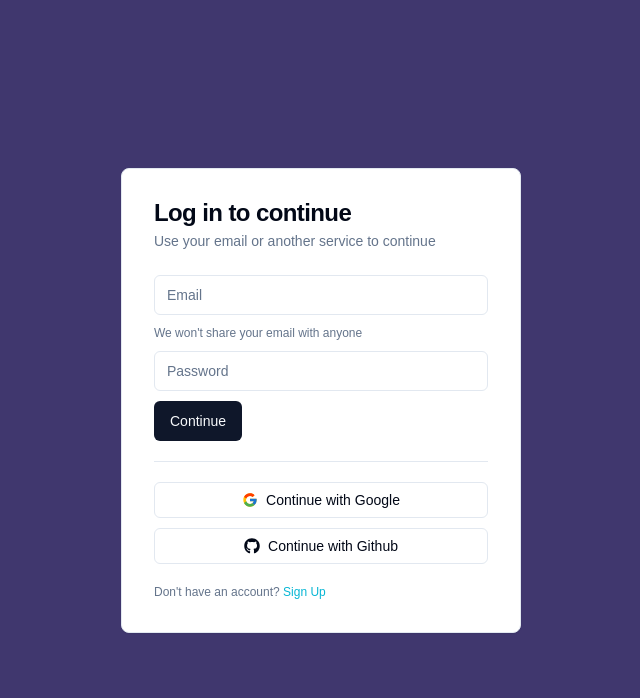
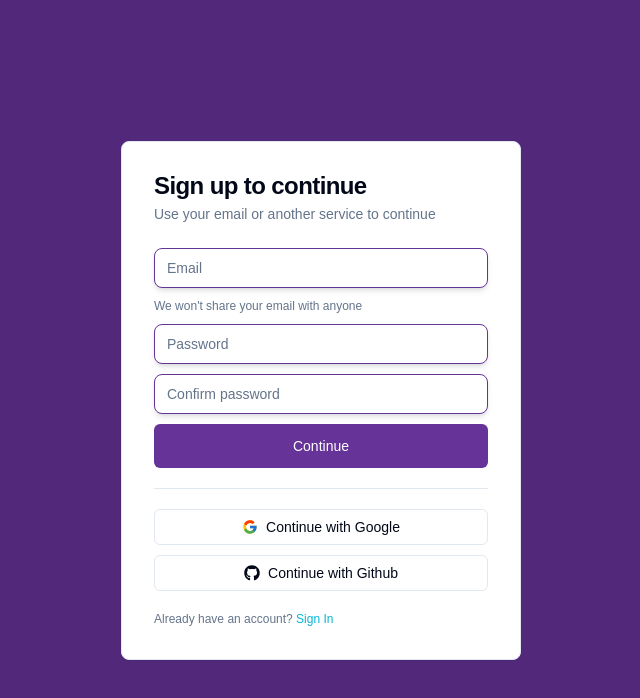
Before and after one commit to AbhinavMangalore16/nexus, a Next.js app: page / in a window 1280 px wide. Both pictures are taken after a click on the element "Sign Up". Shown: the top 698 px of the page, without its empty margins (319-959 px from the left). Built offline with nearby package versions, Linux system fonts and the light colour scheme.

Commit message:
sign-up card done

```diff
--- a/src/features/auth/components/auth-display.tsx
+++ b/src/features/auth/components/auth-display.tsx
@@ -8,9 +8,9 @@ import { SignUpCard } from "./signup-card";
 export const AuthDisplay = () =>{
     const [state, setState] = useState<SignInFlow>("signIn");
     return (
-        <div className="h-full flex items-center justify-center bg-[#40376E]">
+        <div className="h-full flex items-center justify-center bg-[#51287A]">
             <div className="md: h-auto w-[400px]">
-                {state === "signIn" ? <SignInCard/>:<SignUpCard/>}
+                {state === "signIn" ? <SignInCard setState={setState}/>:<SignUpCard setState={setState}/>}
             </div>
         </div>
     );
--- a/src/features/auth/components/signin-card.tsx
+++ b/src/features/auth/components/signin-card.tsx
@@ -1,10 +1,16 @@
-import { FcGoogle } from "react-icons/fc"
-import { Card, CardContent, CardDescription, CardHeader, CardTitle } from "@/components/ui/card"
-import { Input } from "@/components/ui/input"
+import { FcGoogle } from "react-icons/fc";
+import { Card, CardContent, CardDescription, CardHeader, CardTitle } from "@/components/ui/card";
+import { Input } from "@/components/ui/input";
 import { Button } from "@/components/ui/button";
 import { Separator } from "@/components/ui/separator";
 import { FaGithub } from "react-icons/fa";
-export const SignInCard = () => {
+import { SignInFlow } from "../types";
+
+interface SignInCardProps {
+    setState: (state: SignInFlow) => void;
+}
+
+export const SignInCard = ({ setState }: SignInCardProps) => {
     return (
         <Card className="h-full w-full p-8">
             <CardHeader className="px-0 pt-0">
@@ -17,53 +23,95 @@ export const SignInCard = () => {
             </CardHeader>
             <CardContent className="space-y-5 px-0 pb-0">
                 <form className="space-y-2.5">
-                    <Input disabled={false}
+                    <Input
+                        disabled={false}
                         value=""
                         onChange={() => { }}
                         placeholder="Email"
                         type="email"
                         required
+                        className="
+                        border border-[#663399]
+                        rounded-lg
+                        shadow-md
+                        focus:ring-[#663399]
+                        focus:border-[#663399]
+                        hover:shadow-lg
+                        transition-all
+                        duration-200
+                        ease-in-out
+                        "
                     />
                     <p className="mt-2 text-xs text-muted-foreground" role="region" aria-live="polite">
                         We won&apos;t share your email with anyone
                     </p>
-                    <Input disabled={false}
+                    <Input
+                        disabled={false}
                         value=""
                         onChange={() => { }}
                         placeholder="Password"
                         type="password"
                         required
+                        className="
+                        border border-[#663399]
+                        rounded-lg
+                        shadow-md
+                        focus:ring-[#663399]
+                        focus:border-[#663399]
+                        hover:shadow-lg
+                        transition-all
+                        duration-200
+                        ease-in-out
+                        "
                     />
-                    <Button type="submit">
+
+                    <Button className="w-full bg-[#663399] hover:bg-[#7C43B4] text-white">
                         Continue
                     </Button>
                 </form>
                 <Separator />
                 <div className="flex flex-col gap-y-2.5">
-                    <Button disabled={false}
+                    <Button
+                        disabled={false}
                         onClick={() => { }}
                         variant="outline"
                         size="sm"
-                        className="w-full relative"
+                        className="
+                        w-full
+                        relative
+                        hover:bg-[#E3D1F9]
+                        transition-all
+                        duration-200
+                        ease-in-out
+                        "
                     >
                         <FcGoogle className="size-5" />
                         Continue with Google
                     </Button>
-                    <Button disabled={false}
+                    <Button
+                        disabled={false}
                         onClick={() => { }}
                         variant="outline"
                         size="sm"
-                        className="w-full relative"
+                        className="
+                        w-full
+                        relative
+                        hover:bg-[#E3D1F9]
+                        transition-all
+                        duration-200
+                        ease-in-out
+                        "
                     >
                         <FaGithub className="size-5" />
                         Continue with Github
                     </Button>
                 </div>
+
                 <p className="text-xs text-muted-foreground">
-                    Don't have an account? <span className="text-cyan-500 hover:underline cursor-pointer">
+                    Don't have an account? <span onClick={() => setState("signUp")} className="text-cyan-500 hover:underline cursor-pointer">
                         Sign Up</span>
                 </p>
             </CardContent>
         </Card>
-    )
-}
+    );
+};
--- a/src/features/auth/components/signup-card.tsx
+++ b/src/features/auth/components/signup-card.tsx
@@ -1,7 +1,135 @@
-export const SignUpCard = () => {
+import { FcGoogle } from "react-icons/fc";
+import { Card, CardContent, CardDescription, CardHeader, CardTitle } from "@/components/ui/card";
+import { Input } from "@/components/ui/input";
+import { Button } from "@/components/ui/button";
+import { Separator } from "@/components/ui/separator";
+import { FaGithub } from "react-icons/fa";
+import { SignInFlow } from "../types";
+
+interface SignUpCardProps {
+    setState: (state: SignInFlow) => void;
+}
+
+export const SignUpCard = ({ setState }: SignUpCardProps) => {
     return (
-        <div>
-            SignUp Card
-        </div>
-    )
-}
+        <Card className="h-full w-full p-8">
+            <CardHeader className="px-0 pt-0">
+                <CardTitle>
+                    Sign up to continue
+                </CardTitle>
+                <CardDescription>
+                    Use your email or another service to continue
+                </CardDescription>
+            </CardHeader>
+            <CardContent className="space-y-5 px-0 pb-0">
+                <form className="space-y-2.5">
+                    <Input
+                        disabled={false}
+                        value=""
+                        onChange={() => {}}
+                        placeholder="Email"
+                        type="email"
+                        required
+                        className="
+                        border border-[#663399]
+                        rounded-lg
+                        shadow-md
+                        focus:ring-[#663399]
+                        focus:border-[#663399]
+                        hover:shadow-lg
+                        transition-all
+                        duration-200
+                        ease-in-out
+                        "
+                    />
+                    <p className="mt-2 text-xs text-muted-foreground" role="region" aria-live="polite">
+                        We won&apos;t share your email with anyone
+                    </p>
+                    <Input
+                        disabled={false}
+                        value=""
+                        onChange={() => {}}
+                        placeholder="Password"
+                        type="password"
+                        required
+                        className="
+                        border border-[#663399]
+                        rounded-lg
+                        shadow-md
+                        focus:ring-[#663399]
+                        focus:border-[#663399]
+                        hover:shadow-lg
+                        transition-all
+                        duration-200
+                        ease-in-out
+                        "
+                    />
+                    <Input
+                        disabled={false}
+                        value=""
+                        onChange={() => {}}
+                        placeholder="Confirm password"
+                        type="password"
+                        required
+                        className="
+                        border border-[#663399]
+                        rounded-lg
+                        shadow-md
+                        focus:ring-[#663399]
+                        focus:border-[#663399]
+                        hover:shadow-lg
+                        transition-all
+                        duration-200
+                        ease-in-out
+                        "
+                    />
+                    <Button type="submit" className="w-full bg-[#663399] hover:bg-[#51287A] text-white" size="lg" disabled={false}>
+                        Continue
+                    </Button>
+                </form>
+                <Separator />
+                <div className="flex flex-col gap-y-2.5">
+                    <Button
+                        disabled={false}
+                        onClick={() => {}}
+                        variant="outline"
+                        size="sm"
+                        className="
+                        w-full
+                        relative
+                        hover:bg-[#E3D1F9]
+                        transition-all
+                        duration-200
+                        ease-in-out
+                        "
+                    >
+                        <FcGoogle className="size-5" />
+                        Continue with Google
+                    </Button>
+                    <Button
+                        disabled={false}
+                        onClick={() => {}}
+                        variant="outline"
+                        size="sm"
+                        className="
+                        w-full
+                        relative
+                        hover:bg-[#E3D1F9]
+                        transition-all
+                        duration-200
+                        ease-in-out
+                        "
+                    >
+                        <FaGithub className="size-5" />
+                        Continue with Github
+                    </Button>
+                </div>
+
+                <p className="text-xs text-muted-foreground">
+                    Already have an account? <span onClick={() => setState("signIn")} className="text-cyan-500 hover:underline cursor-pointer">
+                        Sign In</span>
+                </p>
+            </CardContent>
+        </Card>
+    );
+};
```
